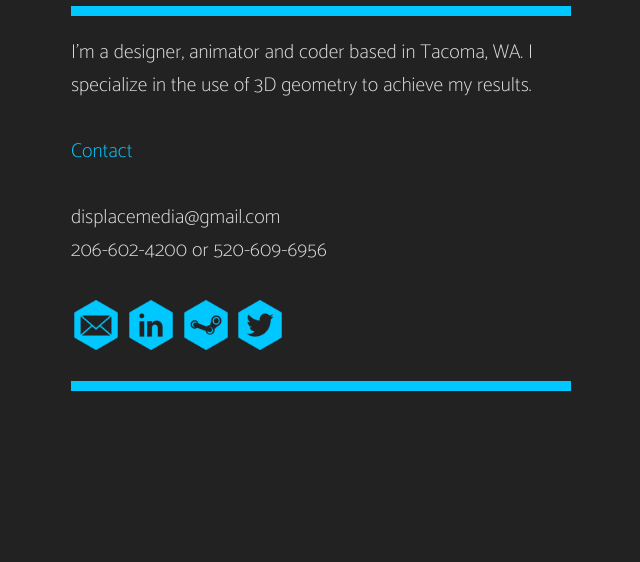
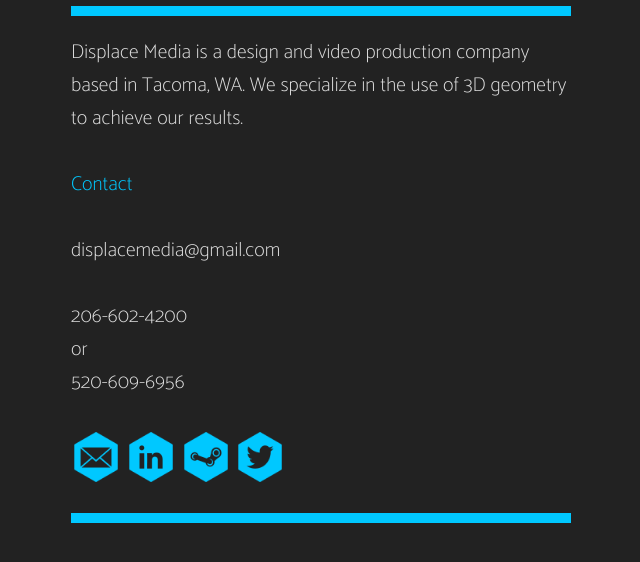
Before and after one commit to ktndwn/DisplaceDigital, a plain HTML site: page index.html in a window 1280 px wide. Shown: the part 1692-2254 px from the top of the page, without its empty margins (505-1145 px from the left). Drawn offline with Linux system fonts and the light colour scheme.

Commit message:
Add files via upload

```diff
--- a/index.html
+++ b/index.html
@@ -5,11 +5,11 @@
     <meta name="viewport" content="width=device-width, initial-scale=1.0">
     <meta http-equiv="X-UA-Compatible" content="ie=edge">
     <meta name="keywords" content="web, graphic, design, motion, graphics, indie, game, development, video, editing, editor, motion graphics, 3d, ketan, dewan, ketan dewan, ketandewan">
-    <meta name="description" content="Displace Media is a design and production company helping Tacoma, WA.">
+    <meta name="description" content="Displace Media is a design and video production company helping Tacoma, WA.">
     <meta name="author" content="Displace Media">
     <link href="https://fonts.googleapis.com/css?family=Catamaran:100,400,700,900" rel="stylesheet">
     <link rel="stylesheet" href="style.css">
-    <link rel="shortcut icon" href="assets/favicon.png">
+    <link rel="shortcut icon" href="assets/icon.png">
     <title>Displace Media</title>
 </head>
 <body>
@@ -85,12 +85,15 @@
                         <iframe src="https://player.vimeo.com/video/137094309" width="888" height="500" frameborder="0"></iframe>
                     </div>
                 <div id="self">
-                    <p>I'm a designer, animator and coder based in Tacoma, WA. I specialize in the use of 3D geometry to achieve my results.</p>
+                    <p>Displace Media is a design and video production company based in Tacoma, WA. We specialize in the use of 3D geometry to achieve our results.</p>
                     <br>
                     <p id="contact">Contact</p>
                     <br>
                     <p>displacemedia@gmail.com</p>
-                    <p>206-602-4200 or 520-609-6956</p>
+                    <br>
+                    <p>206-602-4200</p>
+                    <p>or</p>
+                    <p>520-609-6956</p>
                     <br>
                     <p>
                         <span><a href="mailto:displacemedia@gmail.com" target="_blank"><img src="assets/zzz_mail.png" alt=""></a></span>
```
